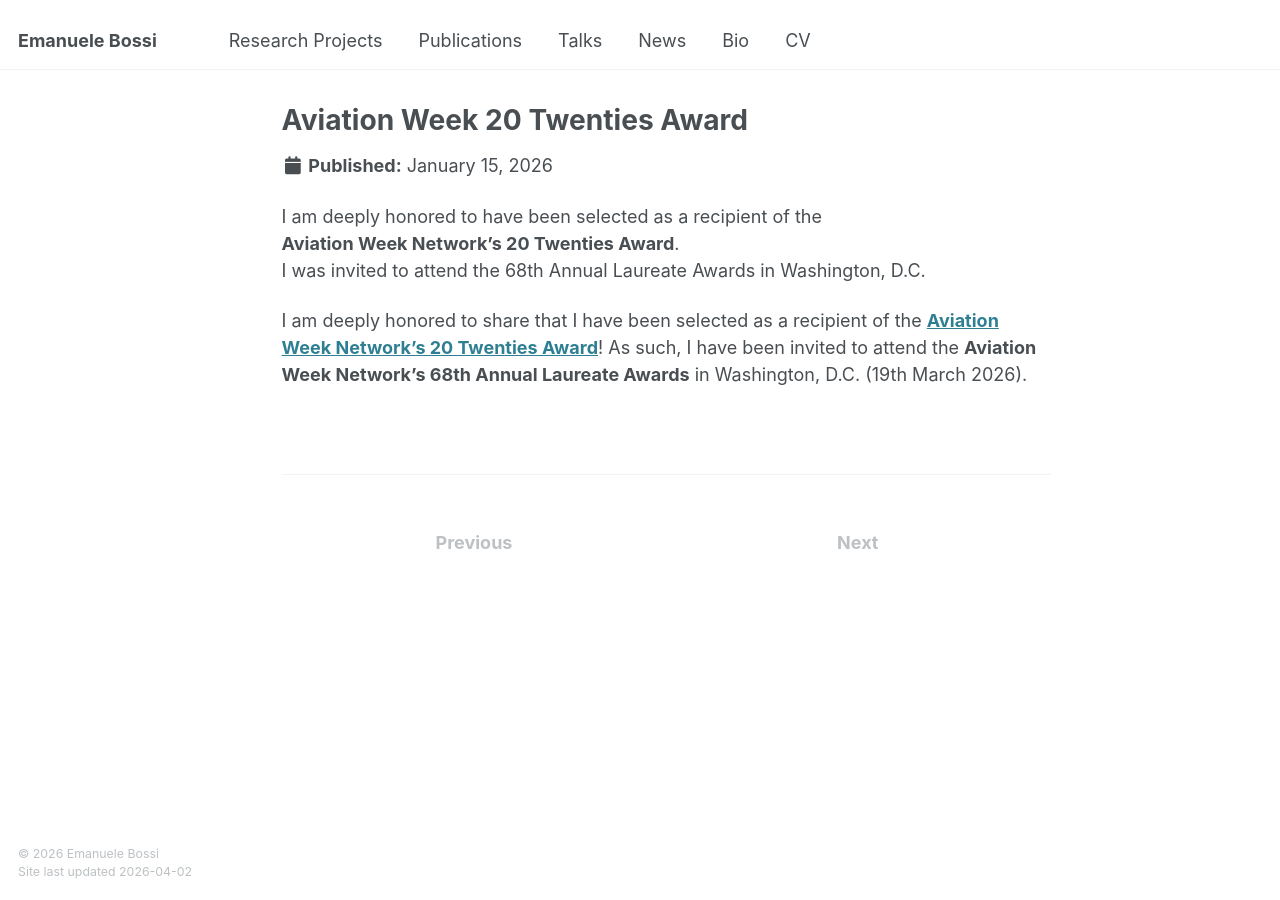
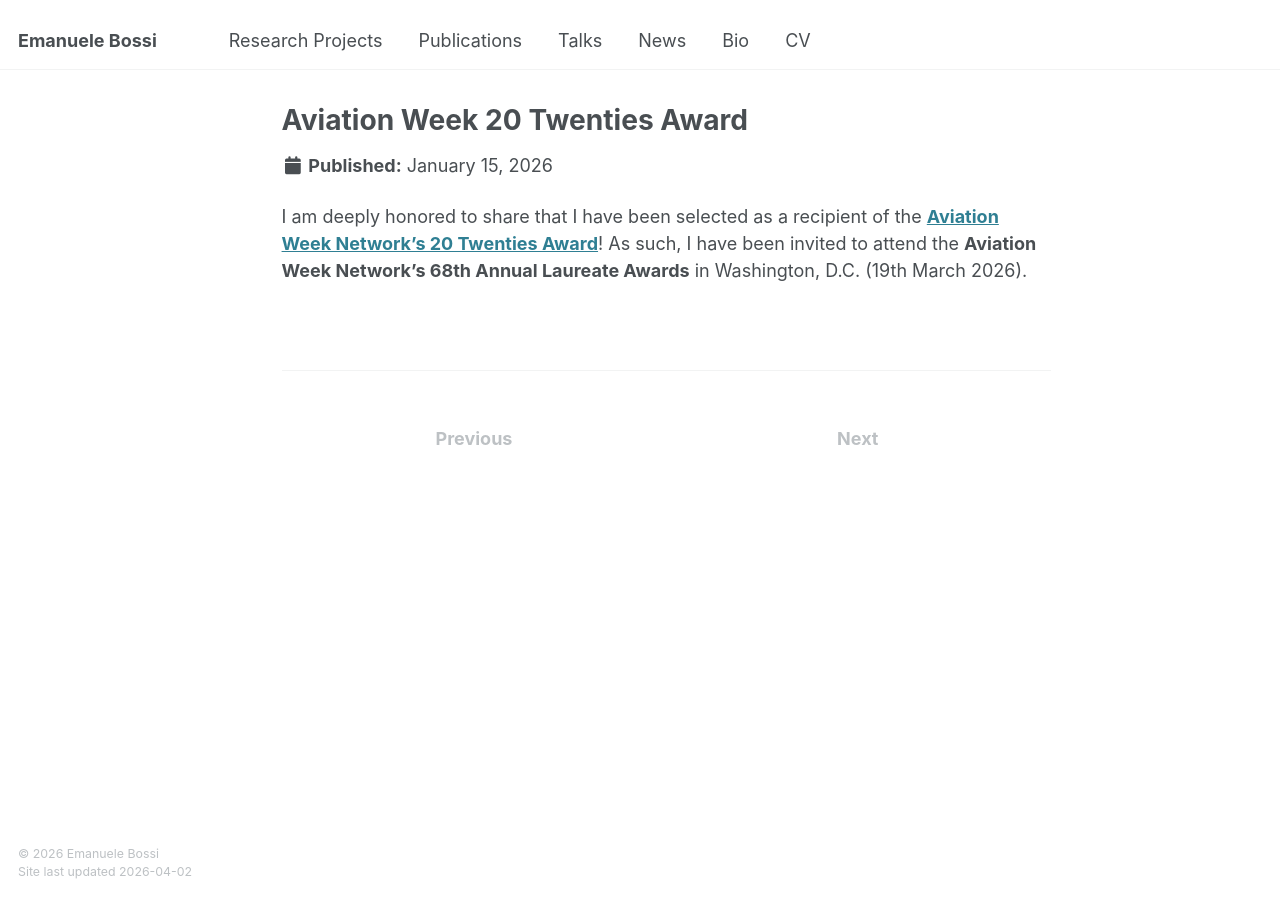
Before and after one commit to bossiemanuele/bossiemanuele.github.io, a Jekyll site: the page built from _news/2026-01-15-20-twenties.md, in a window 1280 px wide. Built offline with Jekyll 4.4.1, drawn with Linux system fonts in a browser that asks for light colours.

Commit message:
Update 2026-01-15-20-twenties.md

```diff
--- a/_news/2026-01-15-20-twenties.md
+++ b/_news/2026-01-15-20-twenties.md
@@ -7,8 +7,4 @@
 author_profile: false
 ---
 
-I am deeply honored to have been selected as a recipient of the
-**Aviation Week Network’s 20 Twenties Award**.
-I was invited to attend the 68th Annual Laureate Awards in Washington, D.C.
-
 I am deeply honored to share that I have been selected as a recipient of the [**Aviation Week Network's 20 Twenties Award**]("https://www.einpresswire.com/article/880869714/aviation-week-network-announces-class-of-2026-20-twenties-winners")! As such, I have been invited to attend the **Aviation Week Network's 68th Annual Laureate Awards** in Washington, D.C. (19th March 2026).
```
